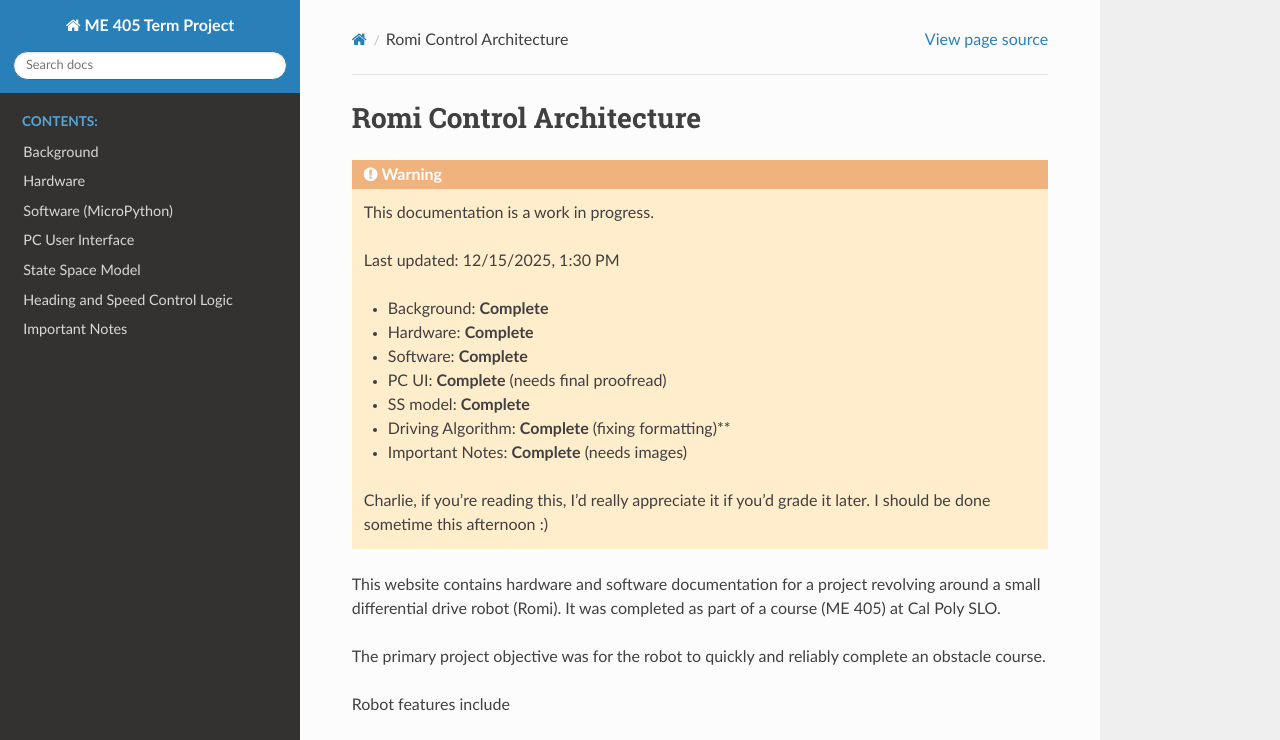
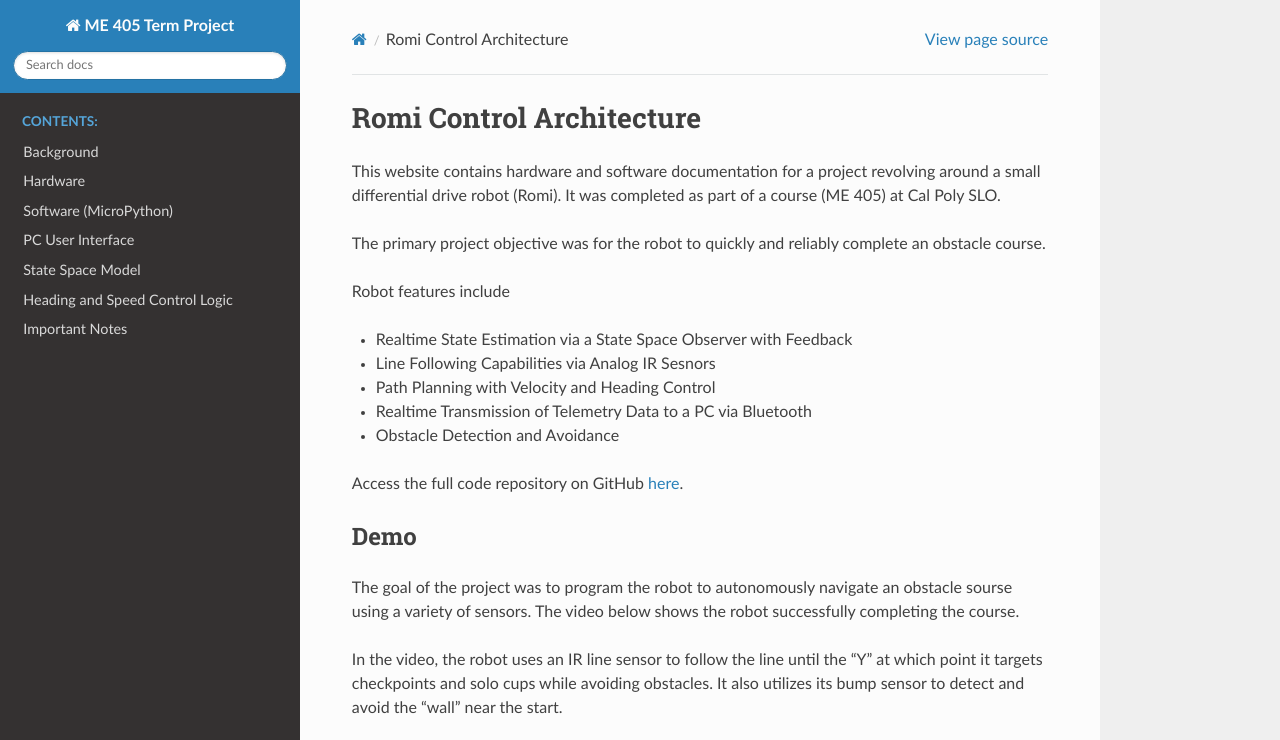
Before and after one commit to andrewthegr8/Term-Project-ME-405, a Sphinx documentation site: the page built from docs/source/index.rst, in a window 1280 px wide and 900 px high, cut to the strip 0-740 px from the top of the window. Built offline with Sphinx 7.4.7 and the Read the Docs theme 3.1.0, drawn with Linux system fonts in a browser that asks for light colours; comment, search, counter and statistics services are not loaded.

Commit message:
Remove outdated progress warning from index.rst for clarity

```diff
--- a/docs/source/index.rst
+++ b/docs/source/index.rst
@@ -1,23 +1,5 @@
 Romi Control Architecture
 ======================================
-
-.. warning::
-
-  This documentation is a work in progress.
-
-  Last updated: 12/15/2025, 1:30 PM
-
-  - Background: **Complete**
-  - Hardware: **Complete**
-  - Software: **Complete**
-  - PC UI: **Complete** (needs final proofread)
-  - SS model: **Complete**
-  - Driving Algorithm: **Complete** (fixing formatting)**
-  - Important Notes: **Complete** (needs images)
-
-  Charlie, if you're reading this, I'd really appreciate it
-  if you'd grade it later. I should be done sometime this afternoon :)
-
 
 This website contains hardware and software documentation for a project revolving around
 a small differential drive robot (Romi). It was completed as part of a course (ME 405) at
```
